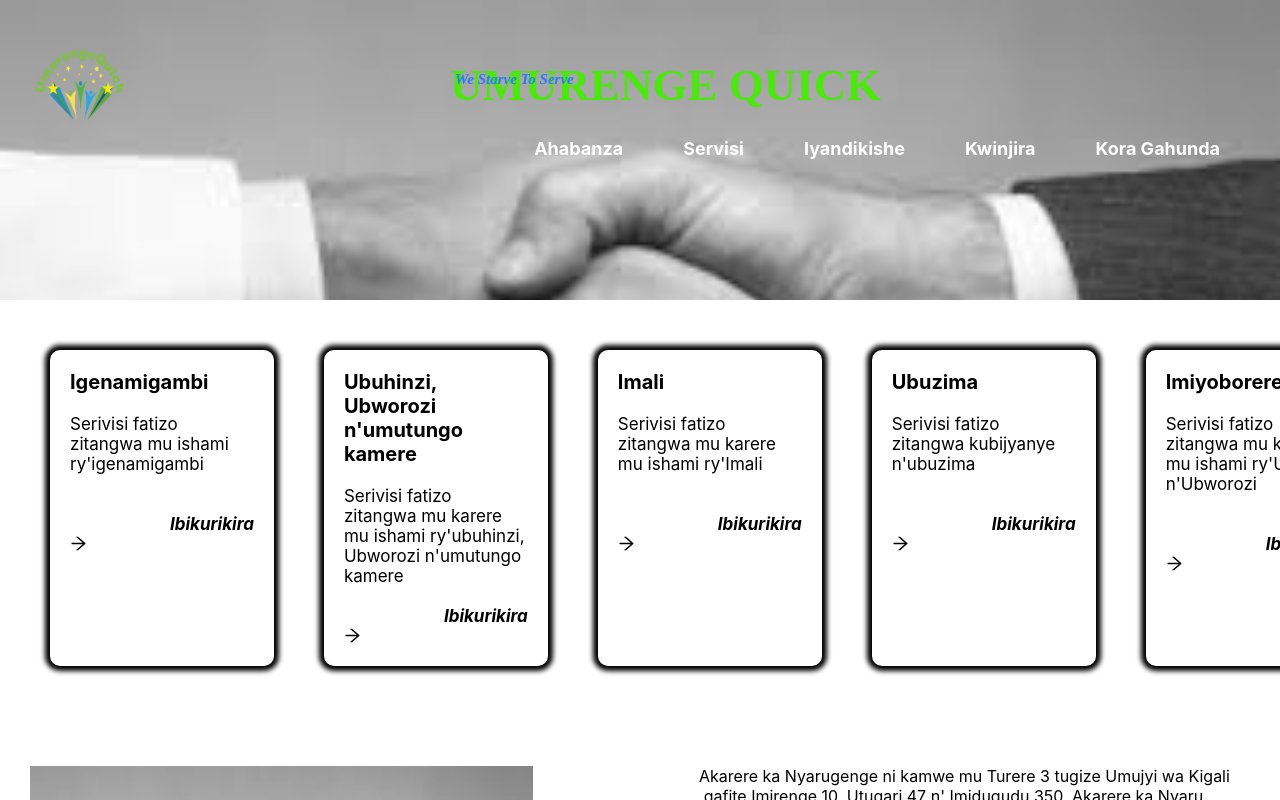
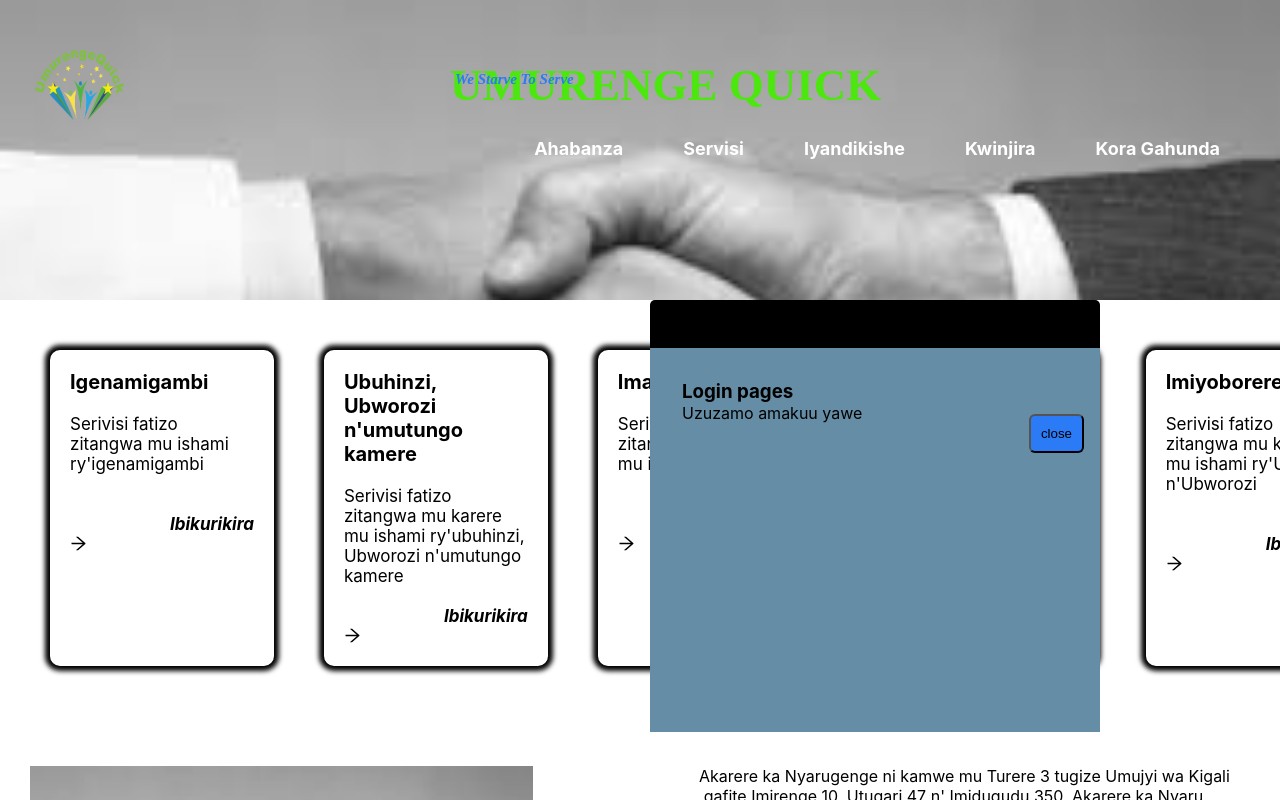
Before and after one commit to mutuyimana1/umurengequickUI, a React (Create React App) app: page /home in a window 1280 px wide. Both pictures are taken after a click on the link "Kwinjira". Shown: the top 800 px of the page. Built offline with nearby package versions, Linux system fonts and the light colour scheme.

Commit message:
login initiate

```diff
--- a/src/components/header.js
+++ b/src/components/header.js
@@ -1,15 +1,17 @@
 
 import logo from "../assets/images/logo.png";
 import "./header.css";
-
-
+import Signup from "./signup"
+import {useState} from "react"
 const Header = () => {
-
+  const [buttonPopup, setButtonPopup] = useState(false);
 
   return (
     <>
-
-      <div className="header">
+    <div className="app">
+      <main>
+        {/* <button onClick={()=>setButtonPopup(true)}>Injira</button> */}
+        <div className="header">
         <img src={logo} height="70px" width={"100px"} />
         <h1> UMURENGE QUICK</h1>
         <h2>We Starve To Serve</h2>
@@ -17,7 +19,7 @@ const Header = () => {
         <div ClassName="navbar-fix">
           <a href="/#"> Kora Gahunda</a>
           &nbsp;&nbsp;&nbsp;&nbsp;&nbsp;&nbsp;&nbsp;
-          <a href="#">Kwinjira</a>
+          <a href="#" onClick={()=>setButtonPopup(true)}>Kwinjira</a>
           &nbsp;&nbsp;&nbsp;&nbsp;&nbsp;&nbsp;&nbsp;
           <a href="/#"> Iyandikishe </a>
           &nbsp;&nbsp;&nbsp;&nbsp;&nbsp;&nbsp;&nbsp;
@@ -28,6 +30,14 @@ const Header = () => {
         </div>
       </div>
 
+      </main>
+<Signup trigger={buttonPopup} setTrigger={setButtonPopup}>
+          <h3>Login pages</h3>
+          <p>Uzuzamo amakuu yawe</p>
+        </Signup>
+    </div>
+
+
 
     </>
   );
--- /dev/null
+++ b/src/components/signup.css
@@ -0,0 +1,28 @@
+.popup{
+    position:fixed;
+    top:0;
+    left:0;
+    width: 450px;
+    height: 10vh;
+    background-color: rgba(0,0,0,2);
+    display: flex;
+    justify-content: center;
+    align-items: center;
+    margin-left: 650px;
+    margin-top: 300px;
+    border-radius: 5px;
+}
+
+.popup-inner{
+    position:relative;
+    margin-top: 400px;
+    padding: 32px;
+    width: 400px;
+    height: 40vh;
+    background-color: rgb(101, 141, 165);
+}
+.popup-inner .close-btn{
+    position: absolute;
+    top: 16px;
+    right: 16px;
+}
--- /dev/null
+++ b/src/components/signup.js
@@ -0,0 +1,15 @@
+import React from 'react';
+import "./signup.css"
+function signup(props) {
+  return (props.trigger)?(
+  <div className='popup'>
+      <div className='popup-inner'>
+          <button className='close-btn' onClick={()=>props.setTrigger(false)}>close</button>
+         {props.children}
+      </div>
+
+  </div>
+  ):"";
+}
+
+export default signup;
--- a/src/views/home.js
+++ b/src/views/home.js
@@ -13,7 +13,7 @@ import {Modal} from "antd";
 const Home=()=>{
     return(
         <>
-        <Modal visible={true}> hashjdhajsda s</Modal>
+
         <HomeLayout>
         <div style={{ marginBottom:"100px"}}className="container">
             {/* <Carousel> */}
```
